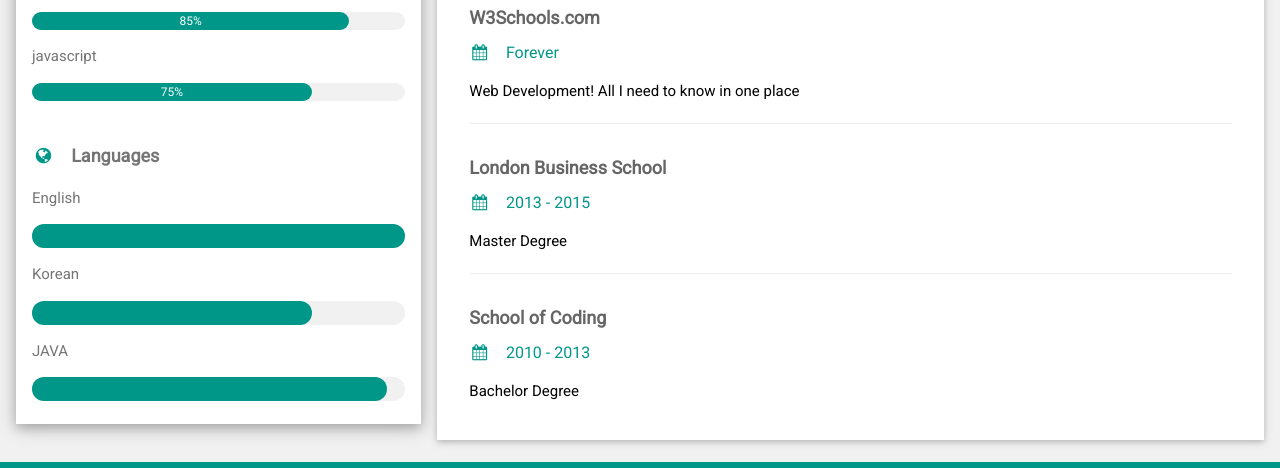
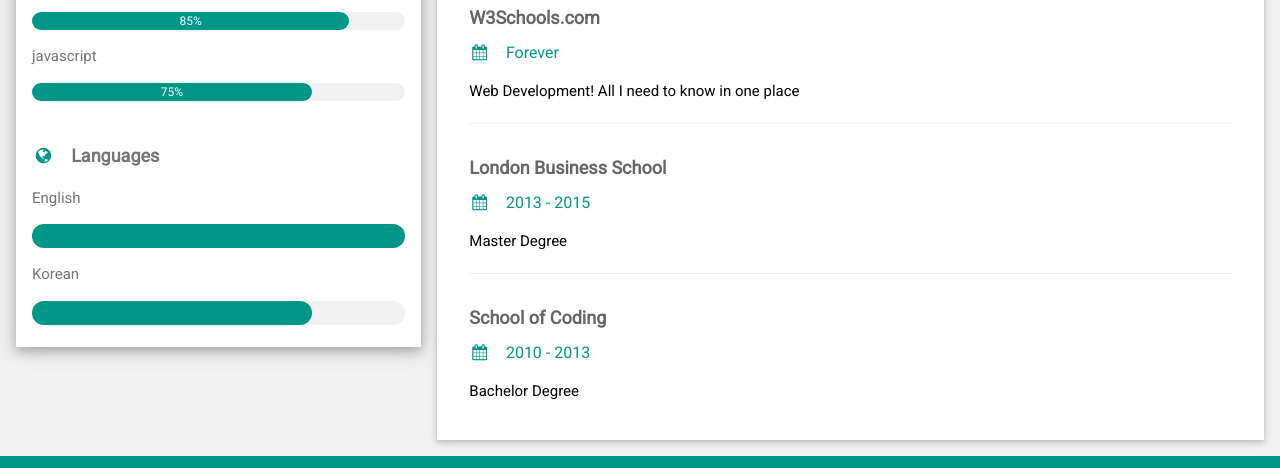
Before and after one commit to Kanayamarshya/Website, a plain HTML site: page index.html in a window 1280 px wide. Shown: the part 723-1191 px from the top of the page. Drawn offline with nearby package versions, Linux system fonts and the light colour scheme.

Commit message:
Update index.html

```diff
--- a/index.html
+++ b/index.html
@@ -65,10 +65,6 @@ html,body,h1,h2,h3,h4,h5,h6 {font-family: "Roboto", sans-serif}
           <p>Korean</p></p>
           <div class="w3-light-grey w3-round-xlarge">
             <div class="w3-round-xlarge w3-teal" style="height:24px;width:75%"></div>
-          </div>
-          <p>JAVA</p>
-          <div class="w3-light-grey w3-round-xlarge">
-            <div class="w3-round-xlarge w3-teal" style="height:24px;width:95%"></div>
           </div>
           <br>
         </div>
```
